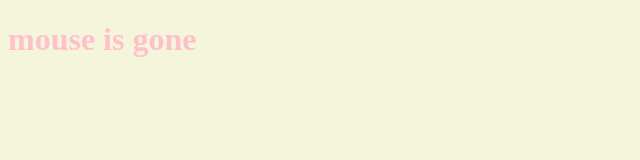
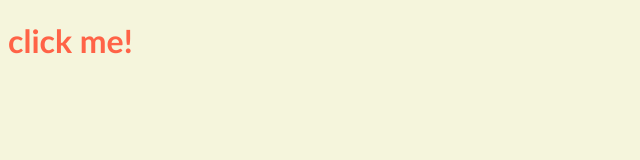
Before and after one commit to seunghye910326/JS_NomadCoder, a plain HTML site: page index.html in a window 1280 px wide. Both pictures are taken after a click on the element "click me!". Shown: the whole page, without its empty margins (0-640 px from the left). Drawn offline with Linux system fonts and the light colour scheme.

Commit message:
0312 NomadCoder 3.8 강의 완료

```diff
--- a/app.js
+++ b/app.js
@@ -13,7 +13,7 @@
 
 
 
-//---------------------------------------------------------------------------------------------Array
+//-------------------------------------------------------------------------------------------------Array
 const daysOfWeek = ["mon", "tue", "wed", "thu", "fri", "sat"];
 console.log(daysOfWeek[4]);
 console.log(daysOfWeek);
@@ -22,7 +22,7 @@ daysOfWeek.push("sun");
 console.log(daysOfWeek);
 
 
-//----------------------------------------------------------------------------------------------Object
+//------------------------------------------------------------------------------------------------Object
 const player = {
 
     name : "seunghye",
@@ -125,6 +125,8 @@ console.log(title);
 
 //----------------------------------------------------------------------------------------------event
 
+
+/*
 const h1 = document.querySelector(".hello:first-child h1");
 
 function handleTitleClick(){
@@ -142,12 +144,12 @@ function handleMouseLeave(){
 h1.addEventListener("click", handleTitleClick);
 h1.addEventListener("mouseenter", handleMouseEnter);
 h1.addEventListener("mouseleave", handleMouseLeave);
-
+*/
 
 
 //--------------------------------------------------------------------------------------------------window
 
-function handleWindowResize(){
+/*function handleWindowResize(){
     document.body.style.backgroundColor = "tomato";
 }
 
@@ -167,3 +169,71 @@ window.addEventListener("resize", handleWindowResize);
 window.addEventListener("copy", handleWindowCopy);
 window.addEventListener("offline", handleWindowOffline);
 window.addEventListener("online", handleWindowOnline);
+*/
+
+//--------------------------------------------------------------------------------------------------css
+
+/* css / html / js로 파일을 나눠서 코드를 진행하는 방법
+   변수명을 잘못 쓰는 실수를 방지하기 위해 변수를 새로 생성
+   클래스명을 작성한 뒤에 js나 css에 새롭게 클래스명을 바꾼다면 덮어써진다.
+   따라서 js에서는 클래스명을 바꾸지 말아야 한다.
+*/
+
+/*classList
+  classList는 기존에 html에서 작성한 클래스명은 그대로 두면서
+  새로운 클래스명을 같이 공존시키거나 클래스명을 없애는 작용을 한다.
+  여러개의 클래스명을 다양한 파일에서 생성하거나 지울 때 쓴다.
+*/
+
+/*toggle
+  토글은 h1의 classList에 clickedClass가 이미 있는지 확인해서
+  만약 있다면 clicked를 제거, 없다면 clicked를 생성
+  if조건절까지 자동으로 확인해서 실행해준다.
+  = classList.remove, classList.add의 성격을 동시에 지님
+*/
+
+const h1 = document.querySelector("div.hello:first-child h1")
+
+function handleTitleClick(){
+
+    /*const currentColor = h1.style.color;
+    let newColor;
+
+    /*console.log(h1.style.color);
+    h1.style.color = "lightblue";
+    console.log(h1.style.color);
+
+    if(currentColor === "lightblue"){
+        newColor = "tomato";
+    } else{
+        newColor = "lightblue";
+    }
+
+    h1.style.color = newColor;
+    */
+
+    //h1.className = "active";
+    //css의 파일에서와 같이 생성
+
+    //const clickedClass = "clicked";
+
+    /*if(h1.className === clickedClass){
+        h1.className = "";
+    } else {
+        h1.className = clickedClass;
+    }
+    css에 작성한 .test css가 js에서 덮어써져서 작동을 안함!*/
+
+   /* if(h1.classList.contains(clickedClass)){
+        h1.classList.remove(clickedClass);
+    } else {
+        h1.classList.add(clickedClass);
+    }
+    */
+
+    h1.classList.toggle("clicked");
+
+
+}
+
+h1.addEventListener("click", handleTitleClick);
--- a/index.html
+++ b/index.html
@@ -12,7 +12,7 @@
     <!-- !자동완성하면 기본 HTML 구조가 자동완성됨-->
 
     <div class="hello">
-        <h1>click me!</h1>
+        <h1 class="test">click me!</h1>
     </div>
 
     <script src="app.js"></script>
--- a/style.css
+++ b/style.css
@@ -3,3 +3,21 @@ body{
     background-color: beige;
 
 }
+
+h1 {
+
+    color : cornflowerblue;
+    transition: color .5s ease-in-out;
+}
+
+.clicked {
+
+    color : tomato;
+
+}
+
+.test{
+
+    font-family: 'Gill Sans', 'Gill Sans MT', Calibri, 'Trebuchet MS', sans-serif;
+
+}
```
